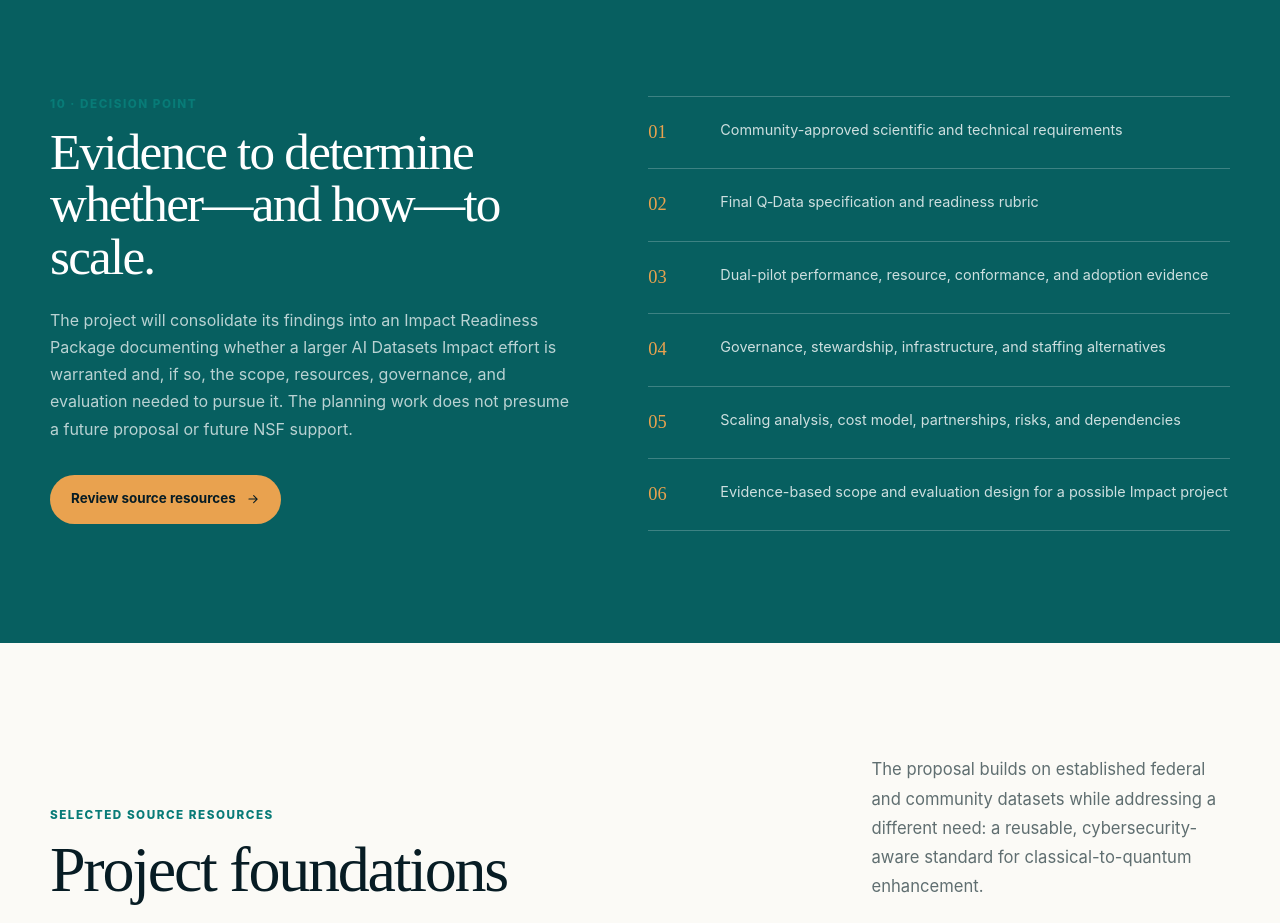
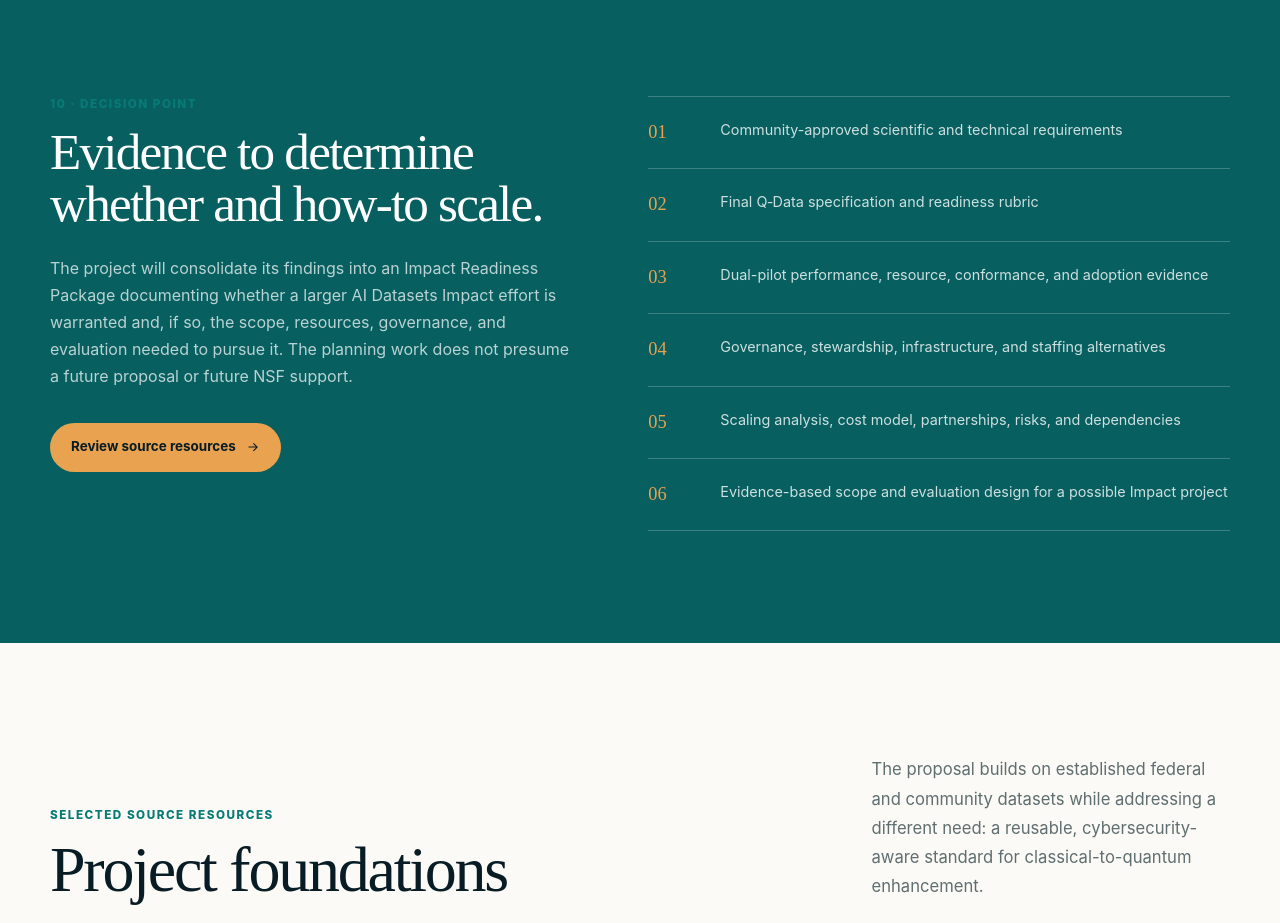
Before and after one commit to jobair-hossain/Q-Data, a Next.js app: page / in a window 1280 px wide. Shown: the part 10920-11843 px from the top of the page. Built offline with nearby package versions, Linux system fonts and the light colour scheme.

Commit message:
Update q-data-site.tsx

```diff
--- a/app/q-data-site.tsx
+++ b/app/q-data-site.tsx
@@ -265,7 +265,7 @@ export default function QDataSite() {
       </section>
 
       <section className="readiness-package section" id="readiness">
-        <div className="grid-shell readiness-grid"><div className="readiness-copy"><p className="section-number">10 · Decision point</p><h2>Evidence to determine whether—and how—to scale.</h2><p>The project will consolidate its findings into an Impact Readiness Package documenting whether a larger AI Datasets Impact effort is warranted and, if so, the scope, resources, governance, and evaluation needed to pursue it. The planning work does not presume a future proposal or future NSF support.</p><a className="button primary light-button" href="#resources">Review source resources <ArrowIcon /></a></div><div className="package-list">{["Community-approved scientific and technical requirements", "Final Q‑Data specification and readiness rubric", "Dual-pilot performance, resource, conformance, and adoption evidence", "Governance, stewardship, infrastructure, and staffing alternatives", "Scaling analysis, cost model, partnerships, risks, and dependencies", "Evidence-based scope and evaluation design for a possible Impact project"].map((item, index) => <div key={item}><span>{String(index + 1).padStart(2, "0")}</span><p>{item}</p></div>)}</div></div>
+        <div className="grid-shell readiness-grid"><div className="readiness-copy"><p className="section-number">10 · Decision point</p><h2>Evidence to determine whether and how-to scale.</h2><p>The project will consolidate its findings into an Impact Readiness Package documenting whether a larger AI Datasets Impact effort is warranted and, if so, the scope, resources, governance, and evaluation needed to pursue it. The planning work does not presume a future proposal or future NSF support.</p><a className="button primary light-button" href="#resources">Review source resources <ArrowIcon /></a></div><div className="package-list">{["Community-approved scientific and technical requirements", "Final Q‑Data specification and readiness rubric", "Dual-pilot performance, resource, conformance, and adoption evidence", "Governance, stewardship, infrastructure, and staffing alternatives", "Scaling analysis, cost model, partnerships, risks, and dependencies", "Evidence-based scope and evaluation design for a possible Impact project"].map((item, index) => <div key={item}><span>{String(index + 1).padStart(2, "0")}</span><p>{item}</p></div>)}</div></div>
       </section>
 
 
```
